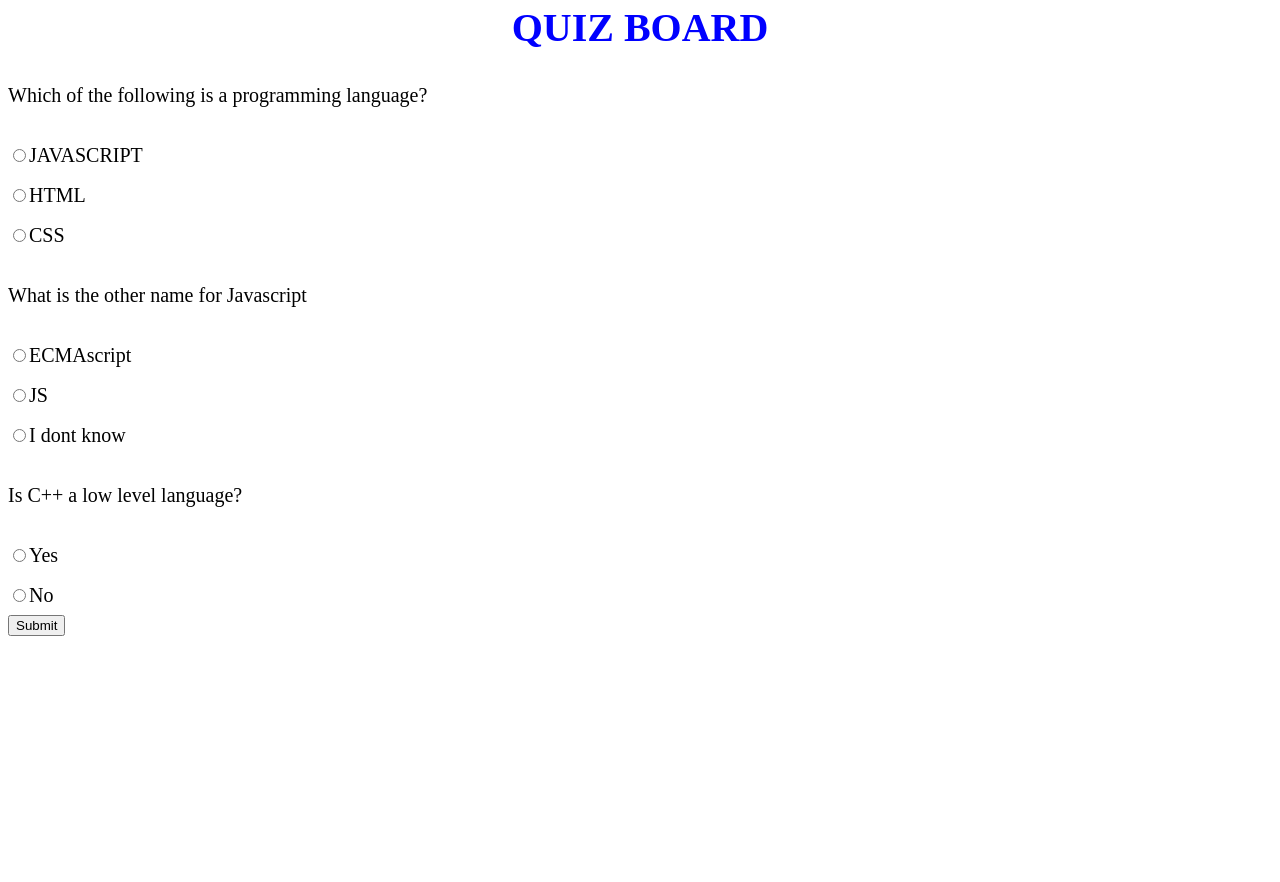
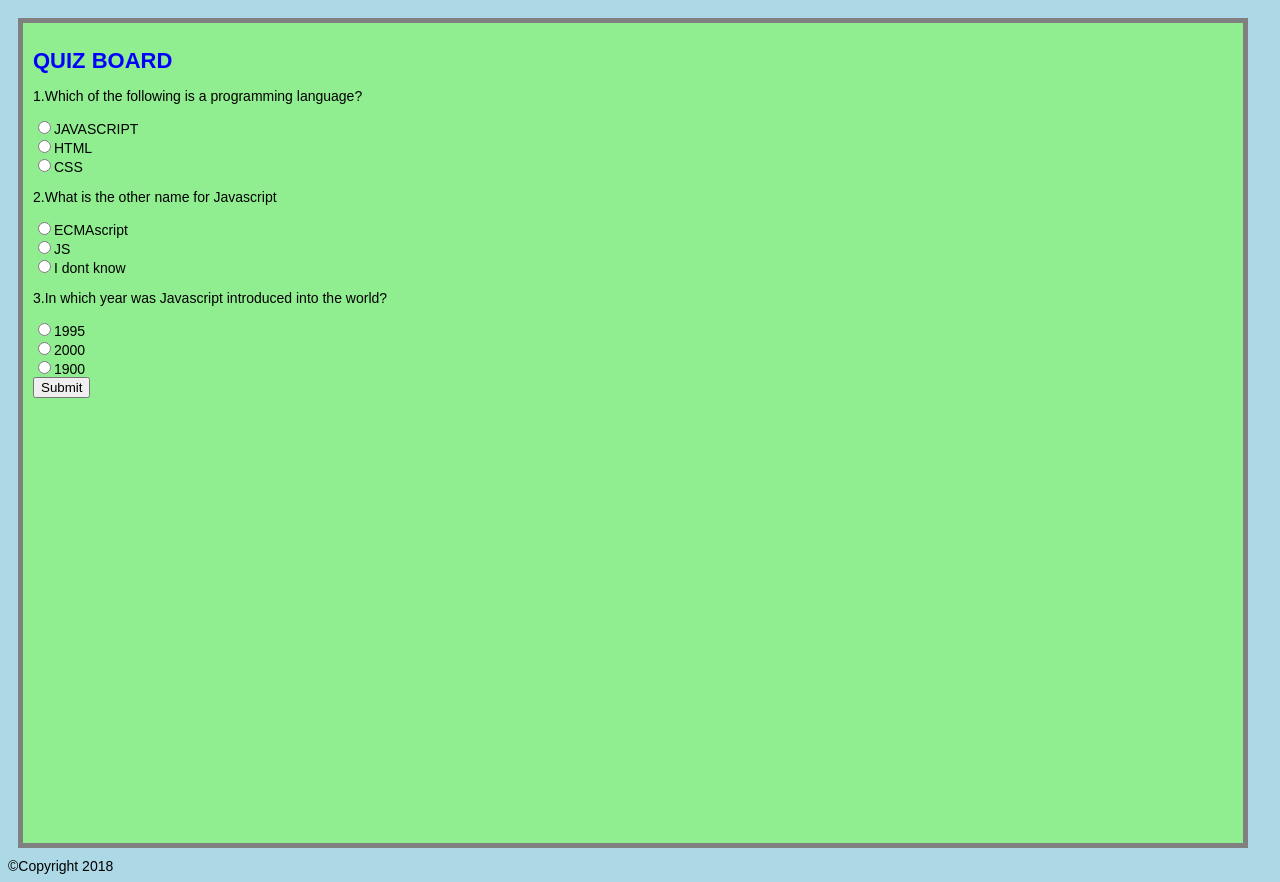
Before and after one commit to davidngatia/highschool, a plain HTML site: page index.html in a window 1280 px wide. Before the commit the page ends 800 px from the top, so only its background shows below. Drawn offline with Linux system fonts and the light colour scheme.

Commit message:
add Quiz-board changes to github

```diff
--- a/css/styles.css
+++ b/css/styles.css
@@ -1,19 +1,23 @@
 h1{
   color: Blue;
-text-align: center;
-}
-img{
-  width: 800px;
-  height: 800px;
-float:
-}
-body {
-line-height: 40px;
-text-align: justify;
-list-style: none;
-font-size: 20
+  text-align: left;
+  font-size: 22;
 
 }
-
-
+body{
+  text-align: left;
+  font-size: 14;
+  font-style: normal;
+  font-family: sans-serif;
+  font-weight: normal;
+  background-color: lightBlue;
 }
+div {
+  float: left;
+    width: 1200px;
+    height: 800px;
+    padding: 10px;
+    border: 5px solid gray;
+    margin: 10;
+    background-color: lightgreen;
+}
--- a/index.html
+++ b/index.html
@@ -4,29 +4,32 @@
    <link href="css/styles.css" rel="stylesheet" type="text/css">
    <script src="js/scripts.js"></script>
    <script src="js/jquery-3.3.1.js"></script>
-    <title>HIGHSCHOOL</title>
+   <title>QUIZ BOARD</title>
  </head>
    <body>
+     <div class="container">
        <h1>QUIZ BOARD</h1>
         <form id="quiz" name="quiz">
-  </form>
 
-  <p>Which of the following is a programming language?</p>
+         <p>1.Which of the following is a programming language?</p>
           <input type="radio" id="mc" name="question1" value="JAVASCRIPT">JAVASCRIPT<br>
           <input type="radio" id="mc" name="question1" value="HTML">HTML<br>
           <input type="radio" id="mc" name="question1" value="CSS">CSS<br>
 
-
-  <P>What is the other name for Javascript</p>
+         <P>2.What is the other name for Javascript</p>
            <input type="radio" id="mc" name="question2" value="ECMAscript">ECMAscript<br>
            <input type="radio" id="mc" name="question2" value="JS">JS<br>
            <input type="radio" id="mc" name="question2" value="I dont know">I dont know<br>
 
-    <p>Is C++ a low level language?</p>
-    <input type="radio" id="mc" name="question3" value="Yes">Yes<br>
-    <input type="radio" id="mc" name="question3" value="No">No<br>
+         <p>3.In which year was Javascript introduced into the world?</p>
+          <input type="radio" id="mc" name="question3" value="1995">1995<br>
+          <input type="radio" id="mc" name="question3" value="2000">2000<br>
+          <input type="radio" id="mc" name="question3" value="1900">1900<br>
+          <input id="button" type="button" value="Submit" onclick="check();">
+      </form>
 
-    <input id="button" type="button" value="Submit" onclick="check();">
+    </div>
+      <footer>&copyCopyright 2018</footer>
+   </body>
 
-    </body>
 </html>
--- a/js/scripts.js
+++ b/js/scripts.js
@@ -1 +1,6 @@
-var flavor = $("input:radio[name=language]:checked").val();
+function onSubmit(e){
+  Logger.log("authMode=%s, source.getId()=%s", e.authMode, e.source.getId());
+  var items = e.response.getItemResponses();
+  for (i in items){
+    Logger.log("getItem().getTitle()=%s, getResponse()=%s", items[i].getItem().getTitle(), items[i].getResponse());
+  }
```
Also changed, not shown: 1 other file. Lines whose indentation alone changed are shown as unchanged.
